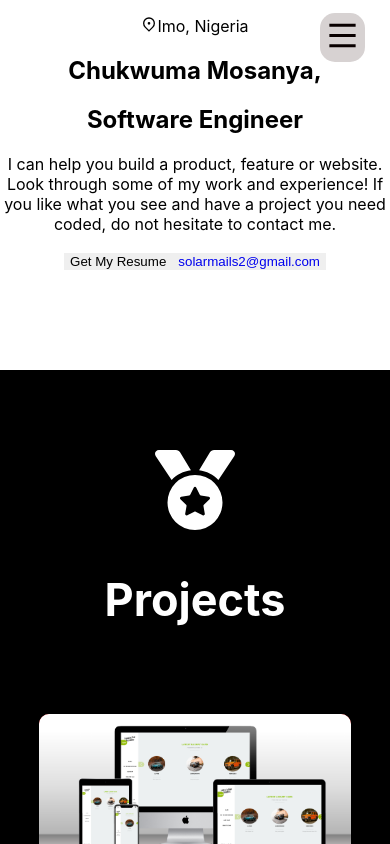
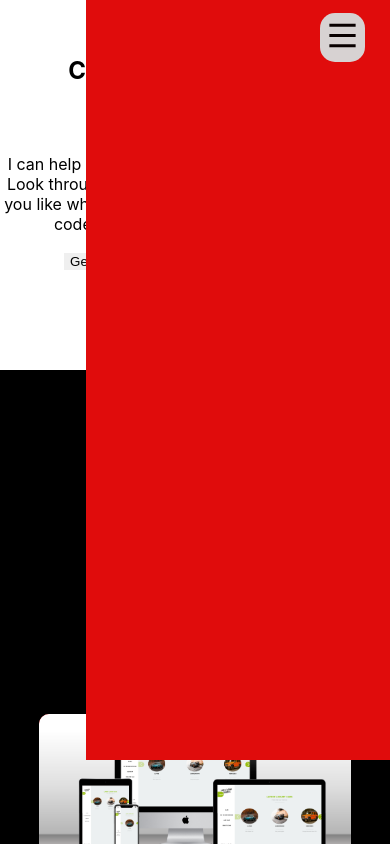
Before and after one commit to blase147/my_portfolio, a React (Create React App) app: page / in a window 390 px wide. Shown: the top 844 px of the page. Built offline with nearby package versions, Linux system fonts and the light colour scheme.

Commit message:
Add desktop responsiveness

```diff
--- a/src/components/navigation-bar/navigationBar.scss
+++ b/src/components/navigation-bar/navigationBar.scss
@@ -3,10 +3,11 @@
 .navigation-bar-container {
   box-sizing: border-box;
   position: fixed;
-  margin-top: -80px;
+  right: -8px;
+  margin-top: -100px;
   width: 80%;
   // margin: auto;
-  // height: 100%;
+  height: 100%;
   background-color: #e00c0c;
 
   .menu-icon {
@@ -25,10 +26,11 @@
     display: flex;
     flex-direction: column;
     position: fixed;
-    justify-content: center;
-    top: -20px;
-    left: 170px;
-    // margin: 10px;
+    // justify-content: center;
+    // top: -80px;
+    left: 35px;
+    // right: 70px;
+    margin: auto;
     background-color: #d8d3d3;
     text-align: center;
     gap: 10px;
@@ -41,8 +43,7 @@
       color: #fff;
       padding: 20px;
       border-radius: 15px;
-      width: 80%;
-      margin: auto;
+      width: auto;
       font-weight: 900;
     }
 
```
